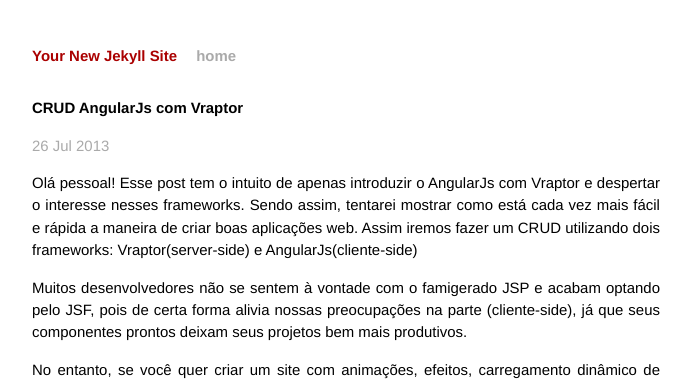
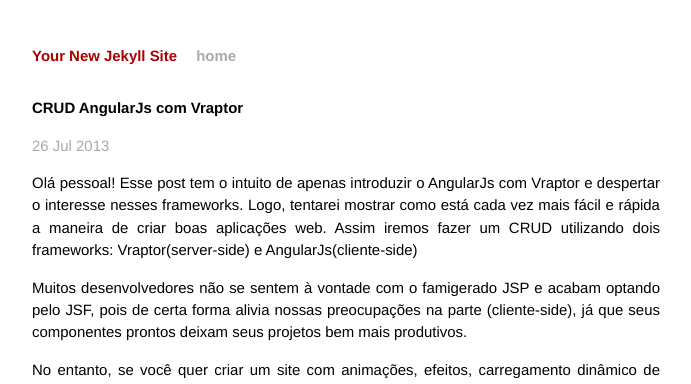
Before and after one commit to MozartLino/ricardo-lino.github.io, a Jekyll site: the page built from _posts/2013-07-26-crud-angularjs-vraptor.html, in a window 1280 px wide and 900 px high. Shown: the top 384 px of the window, without its empty margins (294-985 px from the left). Built offline with Jekyll 4.4.1, drawn with Linux system fonts in a browser that asks for light colours; Markdown is read by kramdown in place of the engine named in the settings.

Commit message:
Update 2013-07-26-crud-angularjs-vraptor.html

```diff
--- a/_posts/2013-07-26-crud-angularjs-vraptor.html
+++ b/_posts/2013-07-26-crud-angularjs-vraptor.html
@@ -8,7 +8,7 @@ categories: javasript java
 Olá pessoal!
 Esse post tem o intuito de apenas introduzir o AngularJs com Vraptor e despertar o interesse nesses frameworks.
 
-Sendo assim, tentarei mostrar como está cada vez mais fácil e rápida a maneira de criar boas aplicações web. Assim iremos fazer um CRUD utilizando dois frameworks: Vraptor(server-side) e AngularJs(cliente-side)
+Logo, tentarei mostrar como está cada vez mais fácil e rápida a maneira de criar boas aplicações web. Assim iremos fazer um CRUD utilizando dois frameworks: Vraptor(server-side) e AngularJs(cliente-side)
 
 <p>
 Muitos desenvolvedores não se sentem à vontade com o famigerado JSP e acabam optando pelo JSF, pois de certa forma alivia nossas preocupações na parte (cliente-side), já que seus componentes prontos deixam seus projetos bem mais produtivos.
```
